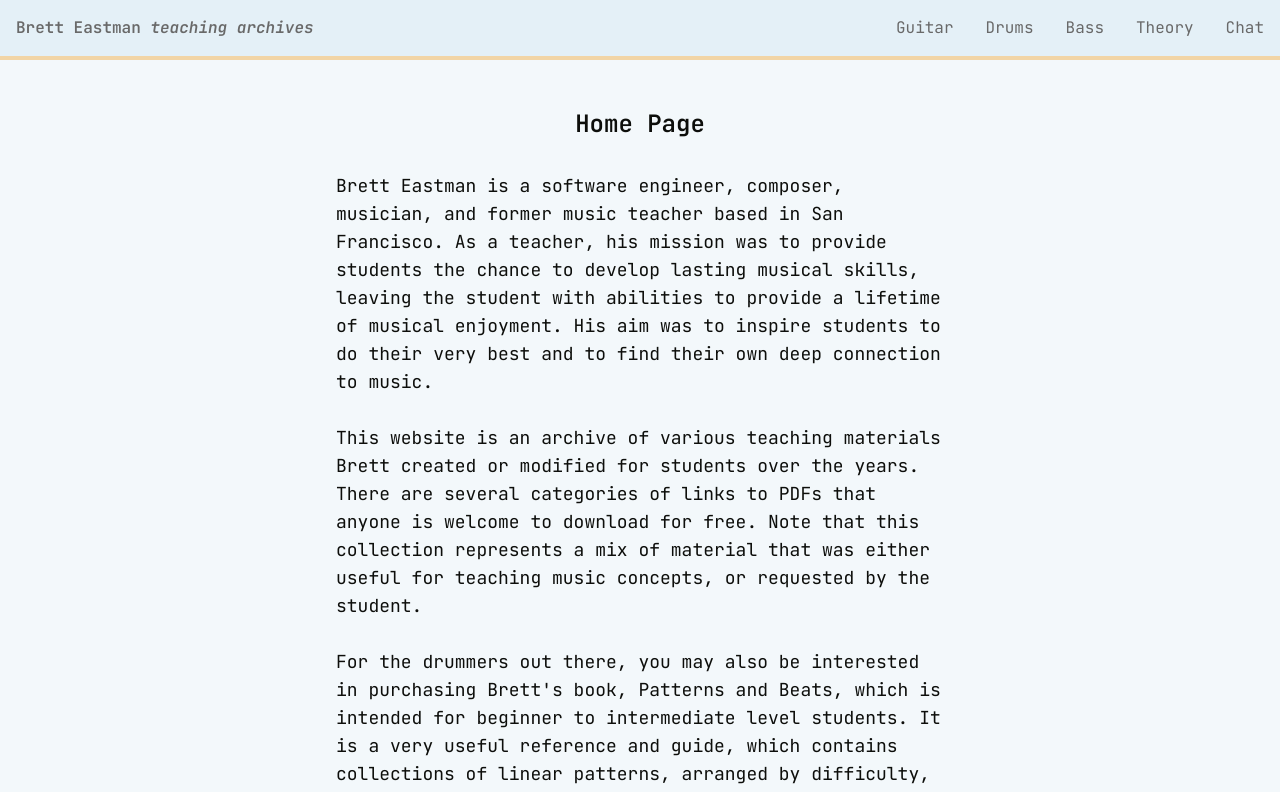
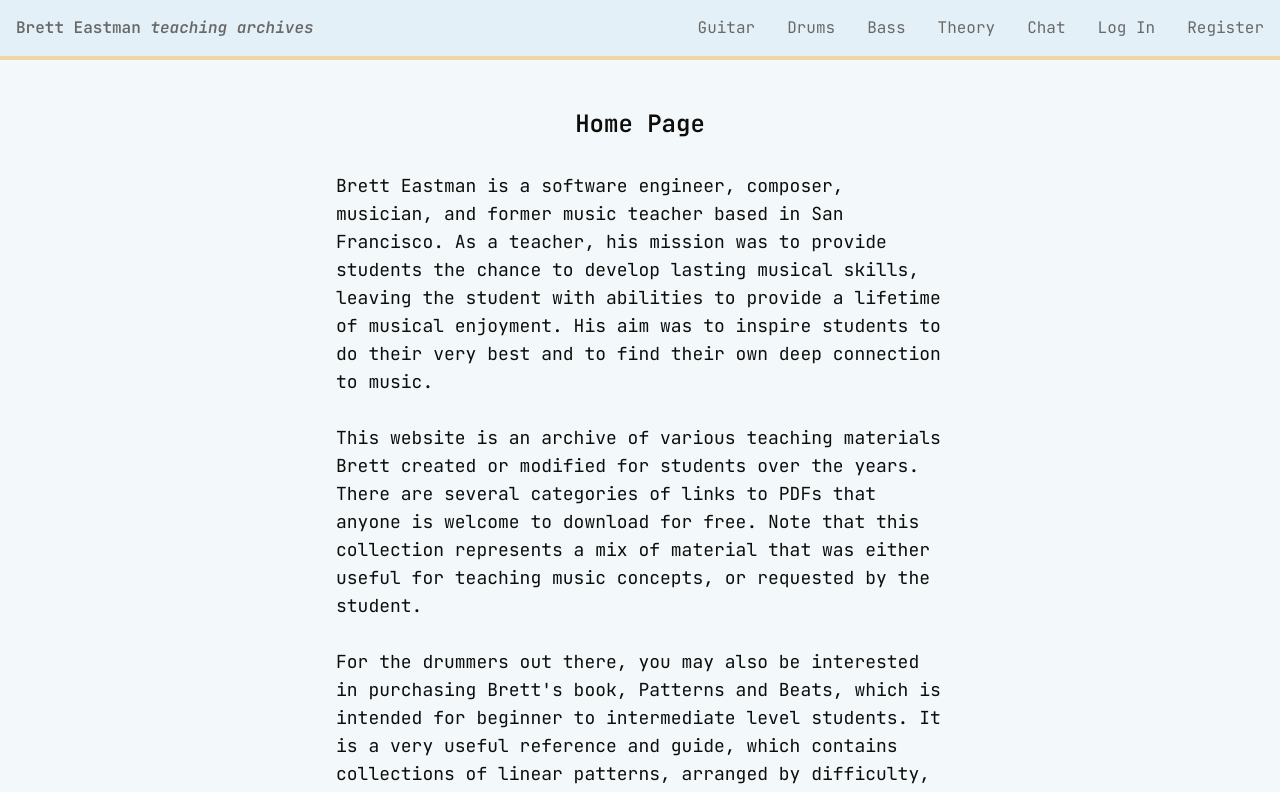
Before and after one commit to BrettEastman/bretteastmanstudio, a SvelteKit app: page / in a window 1280 px wide. Shown: the top 792 px of the page. Built offline with nearby package versions, Linux system fonts and the light colour scheme.

Commit message:
refactor(authJian): Move pockebase.ts from server/lib to /lib and update all imports. Create copy of pocketbase file for testing. Add Login and Register to the Header.

```diff
--- a/src/components/Header.svelte
+++ b/src/components/Header.svelte
@@ -93,6 +93,16 @@
               </a>
             </li>
           {/each}
+          <li
+            class="mx-4 text-primary30 dark:text-tertiary90 hover:text-tertiary60 duration-200"
+          >
+            <a href="/login">Log In</a>
+          </li>
+          <li
+            class="mx-4 text-primary30 dark:text-tertiary90 hover:text-tertiary60 duration-200"
+          >
+            <a href="/register">Register</a>
+          </li>
         </ul>
       </div>
     </nav>
--- /dev/null
+++ b/src/hooks.client.ts
@@ -0,0 +1,5 @@
+import { currentUser, pb } from "$lib/pocketbase";
+
+pb.authStore.onChange(() => {
+  currentUser.set(pb.authStore.model);
+});
--- /dev/null
+++ b/src/lib/pb.ts
@@ -0,0 +1,7 @@
+import PocketBase from "pocketbase";
+import { PUBLIC_PB_URL } from "$env/static/public";
+import { writable } from "svelte/store";
+
+export const pb = new PocketBase(PUBLIC_PB_URL);
+
+export const currentUser = writable(pb.authStore.model);
--- /dev/null
+++ b/src/lib/pocketbase.ts
@@ -0,0 +1,7 @@
+import PocketBase from "pocketbase";
+import { PUBLIC_PB_URL } from "$env/static/public";
+import { writable } from "svelte/store";
+
+export const pb = new PocketBase(PUBLIC_PB_URL);
+
+export const currentUser = writable(pb.authStore.model);
--- a/src/lib/server/pocketbase.ts
+++ /dev/null
@@ -1,4 +0,0 @@
-import PocketBase from "pocketbase";
-import { PB_URL } from "$env/static/private";
-
-export const pb = new PocketBase(PB_URL);
--- a/src/routes/api/chat/+server.ts
+++ b/src/routes/api/chat/+server.ts
@@ -1,5 +1,5 @@
 import { json } from "@sveltejs/kit";
-import { pb } from "$lib/server/pocketbase";
+import { pb } from "$lib/pocketbase";
 import { getMusicHistorianResponse } from "$lib/server/gemini";
 import { EMAIL, PASSWORD } from "$env/static/private";
 
--- a/src/routes/bass/+page.server.ts
+++ b/src/routes/bass/+page.server.ts
@@ -1,7 +1,7 @@
 import type { SongList } from "$lib/typesAndInterfaces";
 import { EMAIL, PASSWORD } from "$env/static/private";
 
-import { pb } from "$lib/server/pocketbase";
+import { pb } from "$lib/pocketbase";
 
 export const load = async () => {
   try {
--- a/src/routes/drums/+page.server.ts
+++ b/src/routes/drums/+page.server.ts
@@ -1,7 +1,7 @@
 import type { SongList } from "$lib/typesAndInterfaces";
 import { EMAIL, PASSWORD } from "$env/static/private";
 
-import { pb } from "$lib/server/pocketbase";
+import { pb } from "$lib/pocketbase";
 
 export const load = async () => {
   try {
--- a/src/routes/guitar/+page.server.ts
+++ b/src/routes/guitar/+page.server.ts
@@ -1,7 +1,7 @@
 import type { SongList } from "$lib/typesAndInterfaces";
 import { EMAIL, PASSWORD } from "$env/static/private";
 
-import { pb } from "$lib/server/pocketbase";
+import { pb } from "$lib/pocketbase";
 
 export const load = async () => {
   try {
--- a/src/routes/theory/+page.server.ts
+++ b/src/routes/theory/+page.server.ts
@@ -1,7 +1,7 @@
 import type { ResourceList } from "$lib/typesAndInterfaces";
 import { EMAIL, PASSWORD } from "$env/static/private";
 
-import { pb } from "$lib/server/pocketbase";
+import { pb } from "$lib/pb";
 
 export const load = async () => {
   try {
```
